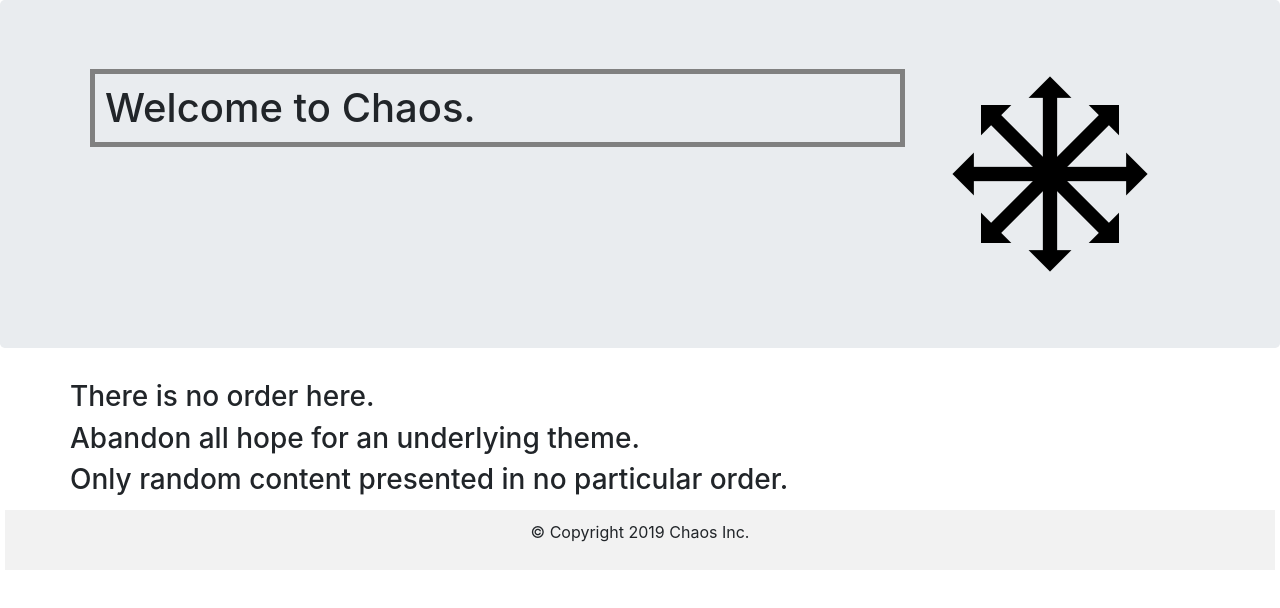
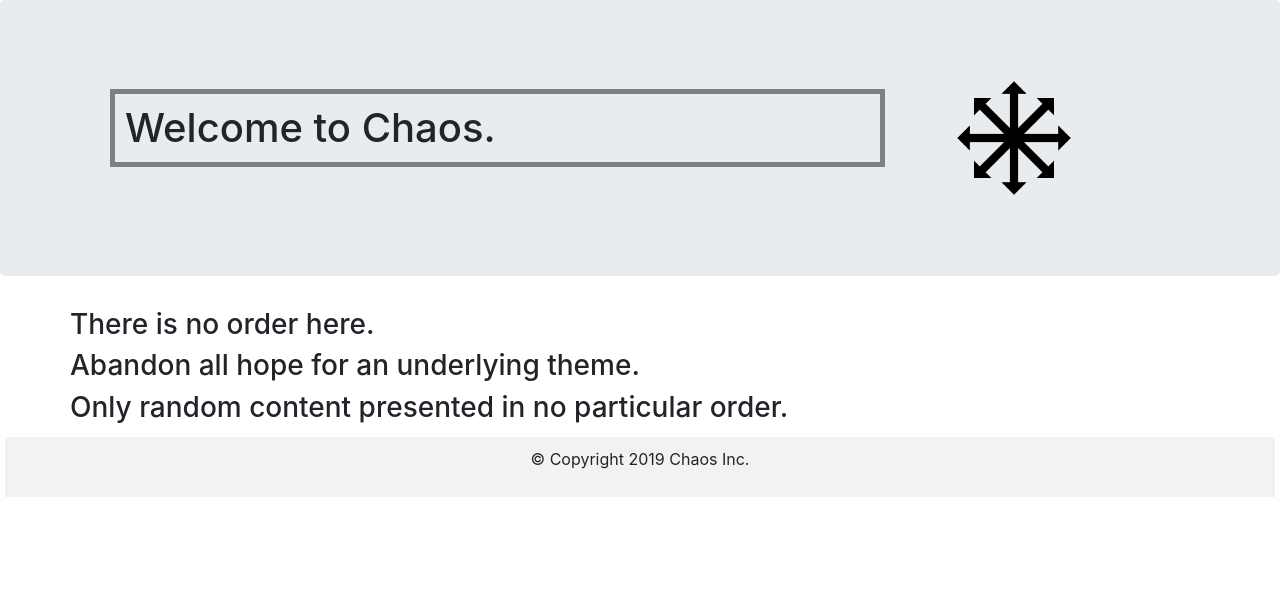
Before and after one commit to markculp0/bootstrap, a plain HTML site: page 2_chaos/index.html in a window 1280 px wide. Drawn offline with nearby package versions, Linux system fonts and the light colour scheme.

Commit message:
img resize

```diff
--- a/2_chaos/css/style.css
+++ b/2_chaos/css/style.css
@@ -1,7 +1,12 @@
 h1 {
   border: 5px solid gray;
-  margin: 5px;
+  margin: 25px;
   padding: 10px;
+}
+#chaos_star {
+  max-width: 50%;
+  height: auto;
+  margin: 10px;
 }
 
 footer {
--- a/2_chaos/index.html
+++ b/2_chaos/index.html
@@ -28,7 +28,7 @@
 
         <div class="col col-sm-3">
           <div class="media">
-            <img src="img/chaos_star.png" class="d-flex mr-3 align-self-center" alt="Chaos Star">
+            <img id="chaos_star" src="img/chaos_star.png" class="d-flex mr-3 align-self-center" alt="Chaos Star">
           </div>
         </div>
 
```
